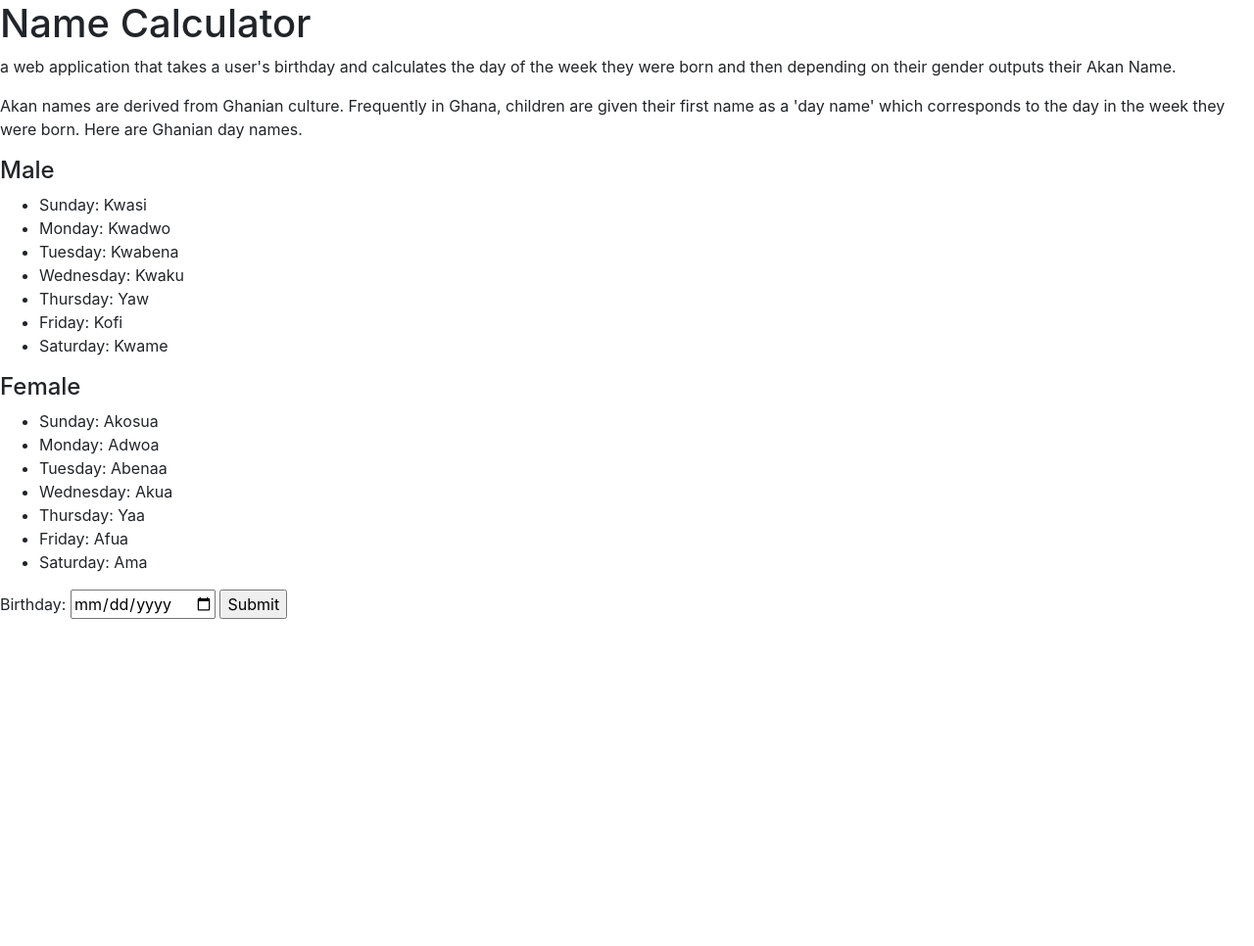
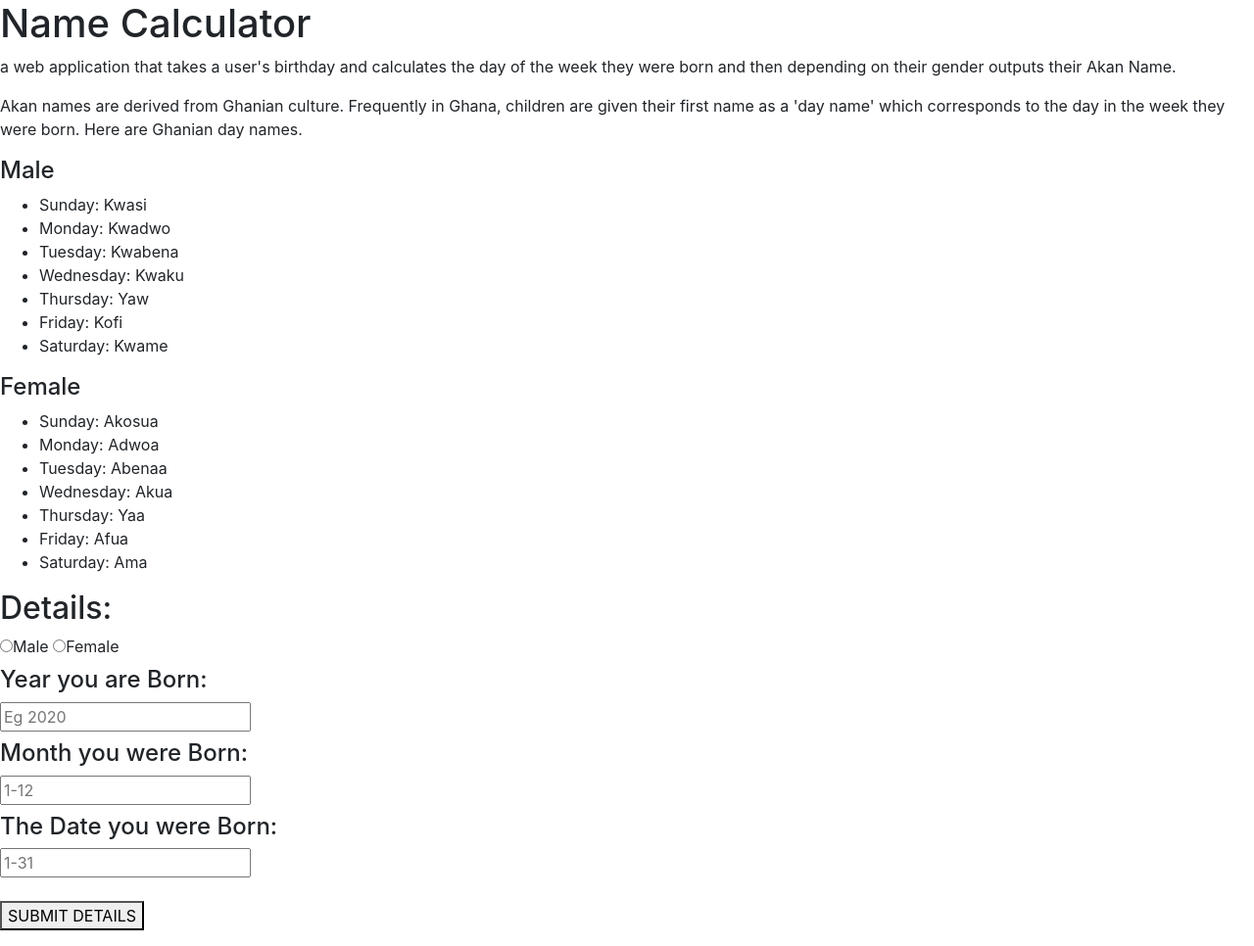
Before and after one commit to louisenje/name-calculator, a plain HTML site: page index.html in a window 1280 px wide. Shown: the whole page at 98% size. Before the commit the page ends 800 px from the top, so only its background shows below. Drawn offline with Linux system fonts and the light colour scheme.

Commit message:
form for date,year and month

```diff
--- a/index.html
+++ b/index.html
@@ -30,10 +30,47 @@
                 <li>Friday: Afua</li>
                 <li>Saturday: Ama</li>
                 </ul>
-     <script src="js/scripts.js"></script>
-        <label for="birthday">Birthday:</label>
-        <input type="date" id="birthday" name="birthday">
-        <input type="submit">
-      </form>
+
+
+        <script src="js/scripts.js"></script>
+        <h2>Details:</h2>
+        <form onsubmit="myFunction()">
+
+              <label for="radio" class="radio-inline">
+                <input type="radio" name="gender" value="male"id="male" required/>Male
+              </label>
+              <label for="radio" class="radio-inline">
+                <input type="radio" name="gender" value="male"id="female" required>Female
+              </label>
+              <div class="form-group">
+                <h4>Year you are Born:</h4>
+                <label for="year">
+                  <input type="text" id="year" placeholder="Eg 2020"
+                  min="1700"
+                  max="2020"
+                  required>
+                </label>
+                <div class="form-group">
+                  <h4>Month you were Born:</h4>
+                  <label for="month">
+                    <input type="text" id="month" placeholder="1-12"
+                    min="0"
+                    max="12"
+                    required>
+                  </label>
+                  <div class="form-group">
+                    <h4> The Date you were Born:</h4>
+                    <label for="day">
+                      <input type="text" id="day" placeholder="1-31"
+                      min="0"
+                      max="31"
+                      required>
+                    </label>
+                </div>
+                    <button type="submit"onclick= "getName()"
+                     onsubmit="event.preventDefault()"
+                     class="button">SUBMIT DETAILS</button>
+                </div>
+            </div>
     </body>
 </html>
--- a/js/scripts.js
+++ b/js/scripts.js
@@ -1,5 +1,5 @@
 var daysOfWeek=[
-    "sunday","Monday","Tuesday","Wednesday","Thursday","Friday","Saturday"
+    "Sunday","Monday","Tuesday","Wednesday","Thursday","Friday","Saturday"
 ];
 var maleNames=[
      "Kwasi", "Kwadwo", "Kwabena", "Kwaku", "Yaw", "Kofi", "Kwame"
@@ -10,21 +10,27 @@ var femaleNames=[
 //calling functions
 function getName(){
     var year= parseInt(document.getElementById("year").value)
+
     var month= parseInt(document.getElementById("month").value)
+
     var day= parseInt(document.getElementById("day").value)
-    var male=document.getElementById("male")
-    var female=document.getElementById("male")
+
+    var male= document.getElementById("male")
+
+    var female= document.getElementById("female")
+
+
 //validation
 if (day<=0||day>31)
-alert(pleas enter the correct day");
+alert("please enter the correct date");
 else if(month<0||month>12||month==2 && day>29)
-alert ("[Please enter the correct month");
+alert ("Please enter the correct month");
 var day= new Date(year + "/" + month+ "/" + day);
 var birthDay=day.getDay();
 if (male.checked==true){
-    alert( "You were born on" + daysOfWeek[birthDay] + "and your akan name is"+ maleNames[birthDay])
+    alert( "You were born on" +daysOfWeek[birthDay]+ "and your akan name is"+ maleNames[birthDay])
 }
-else if(female.checked==true)
-    alert( "You were born on" + daysOfWeek[birthDay] + "and your akan name is + femaleNames[birthDay])
+else if(female.checked==true){
+    alert( "You were born on"+ daysOfWeek[birthDay] +"and your akan name is" + femaleNames[birthDay])
 }
 }
```
